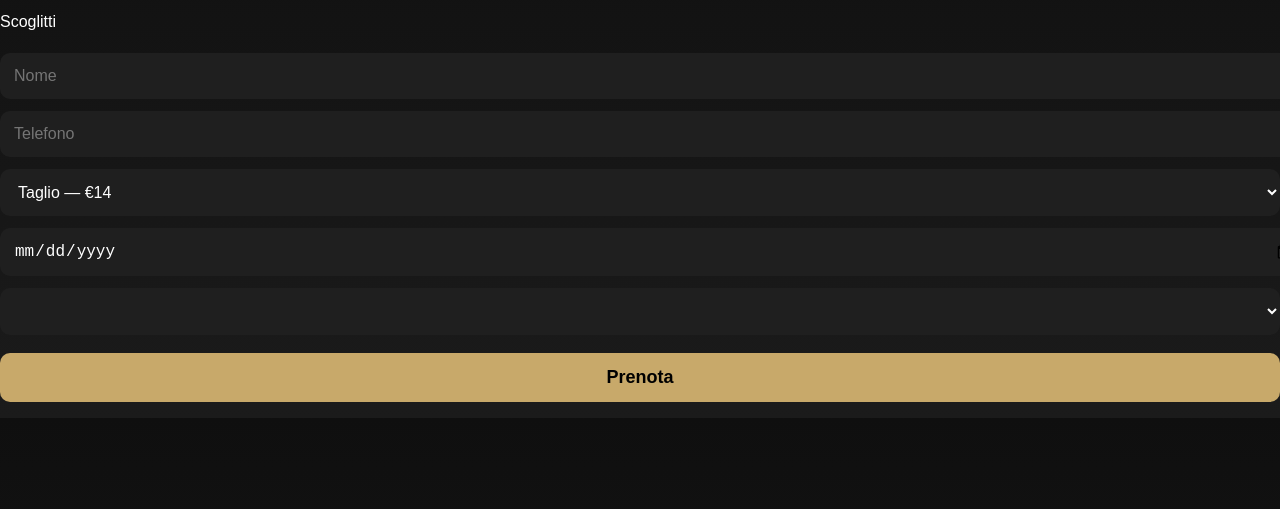
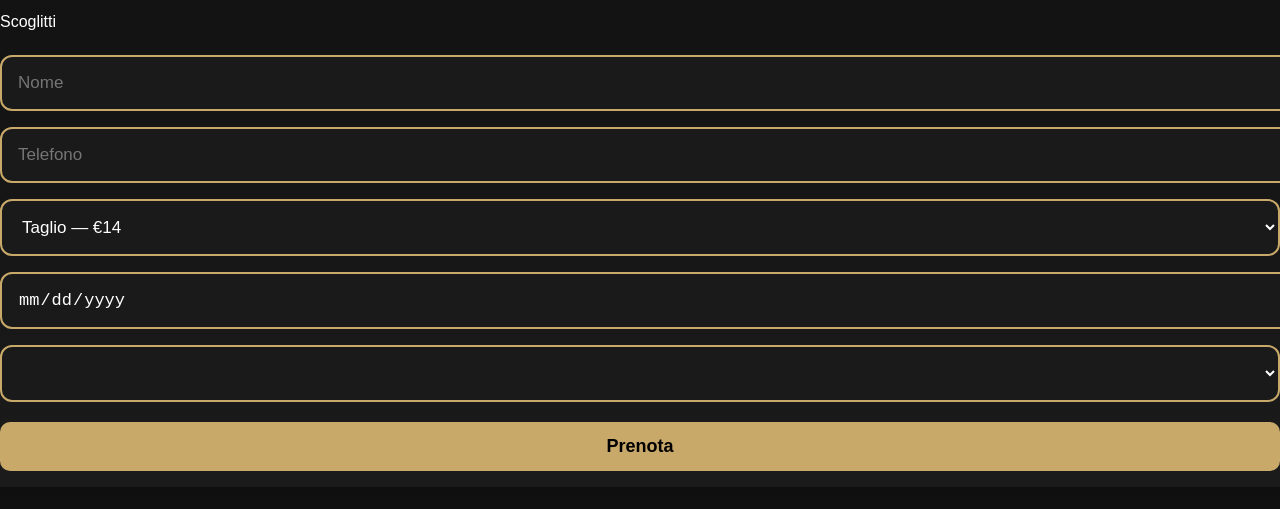
Before and after one commit to simonestella12/Barber-Life-Simone, a plain HTML site: page index.html in a window 1280 px wide. Shown: the part 179-688 px from the top of the page. Drawn offline with Linux system fonts and the light colour scheme.

Commit message:
Update style.css

```diff
--- a/style.css
+++ b/style.css
@@ -66,3 +66,25 @@ button {
 
 .whatsapp { background: #25D366; }
 .instagram { background: #E1306C; }
+/* CAMPI PRENOTAZIONE PIÙ VISIBILI */
+input, select {
+  width: 100%;
+  padding: 16px;
+  margin: 8px 0;
+  border-radius: 12px;
+  border: 2px solid #c8a96a;
+  background: #1a1a1a;
+  color: white;
+  font-size: 17px;
+}
+
+input:focus, select:focus {
+  outline: none;
+  border-color: #ffffff;
+  box-shadow: 0 0 10px rgba(200,169,106,0.6);
+}
+
+/* iPhone stile calendario */
+input[type="date"] {
+  color-scheme: dark;
+}
```
